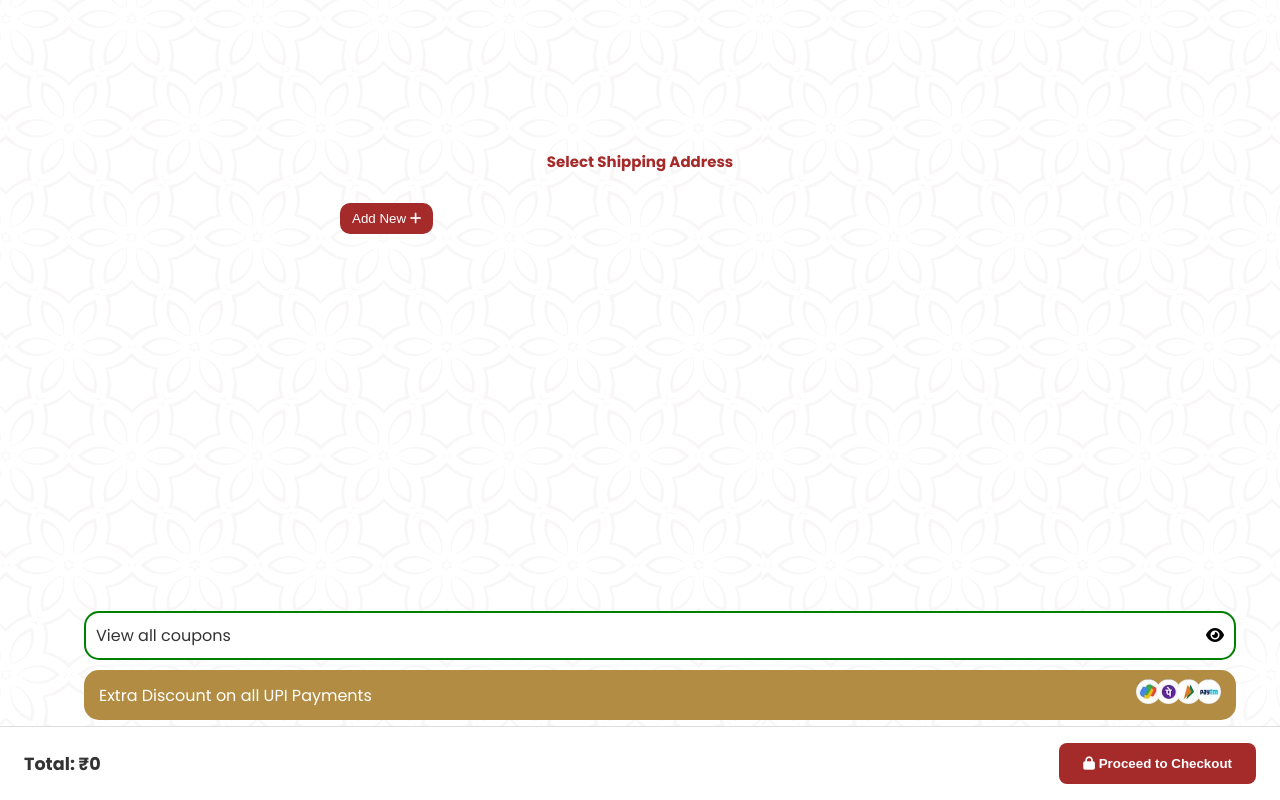
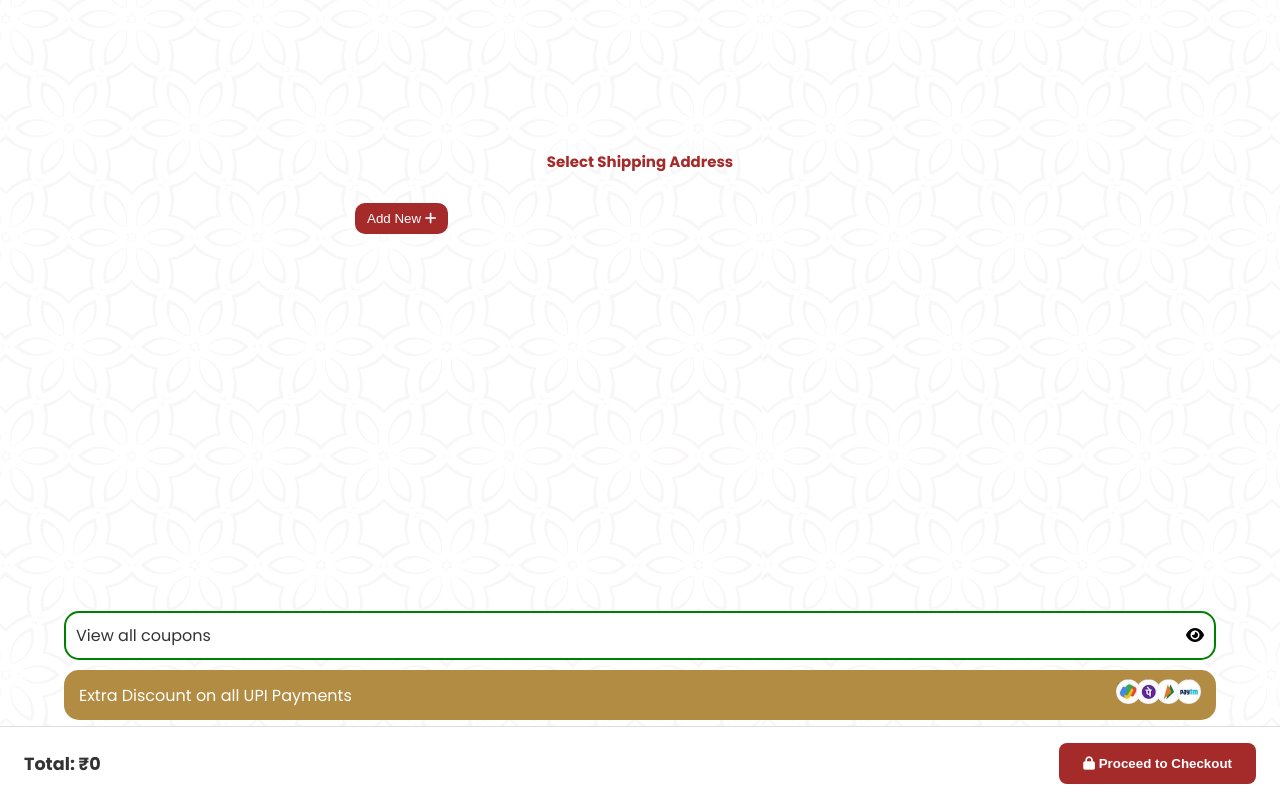
Before and after one commit to indalnovacompany-oss/Indalnova-frontend, a website: page adress.html in a window 1280 px wide. Drawn offline with Linux system fonts and the light colour scheme; a web font is replaced by a local one.

Commit message:
Update adress.html

```diff
--- a/adress.html
+++ b/adress.html
@@ -13,16 +13,23 @@
     <link rel="stylesheet" href="https://cdnjs.cloudflare.com/ajax/libs/font-awesome/6.7.2/css/all.min.css">
     <title>Shipping Address | Indalnova</title>
     <style>
+        * {
+            margin: 0px;
+            padding: 0px;
+        }
+
         body {
             font-family: 'Poppins', sans-serif;
-            margin: 20px;
+
         }
 
         .address-container {
             max-width: 600px;
-            margin: auto;
-            margin-bottom:150px;
+            margin: 20px auto 30px auto;
+            /* 20px space from top, auto center, 30px bottom */
+            padding: 0 15px;
         }
+
 
         .address-card {
             border: 1px solid #ccc;
@@ -147,8 +154,15 @@
             color: brown;
             font-weight: bold;
         }
-        .offers-section{
+
+        .offers-section {
             align-items: center;
+        }
+
+        @media screen and (max-width:780px) {
+            .address-container {
+                max-width: 350px;
+            }
         }
 
         /* Navbar override */
@@ -158,7 +172,8 @@
 <body>
 
     <!-- Address Section -->
-    <section class="address-container">
+    <section>
+        <div class="address-container">
             <h2>Select Shipping Address</h2>
             <div id="existing-addresses"></div>
 
@@ -196,6 +211,7 @@
                             <span>Online Payment (UPI / Card / Netbanking)</span>
                         </div>
                     </label>
+                </div>
             </div>
         </div>
     </section>
```
Lines whose indentation alone changed are shown as unchanged.
